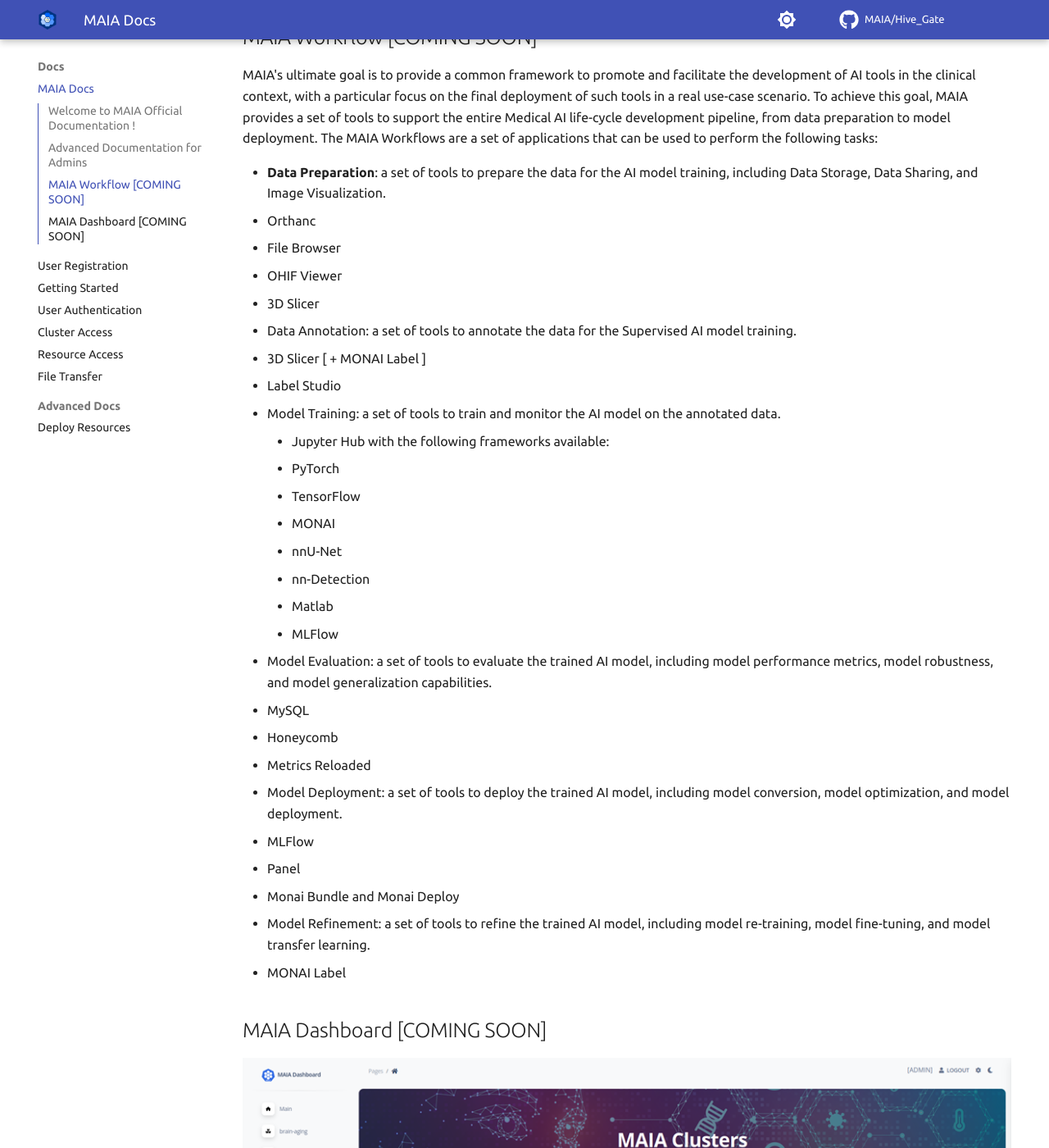
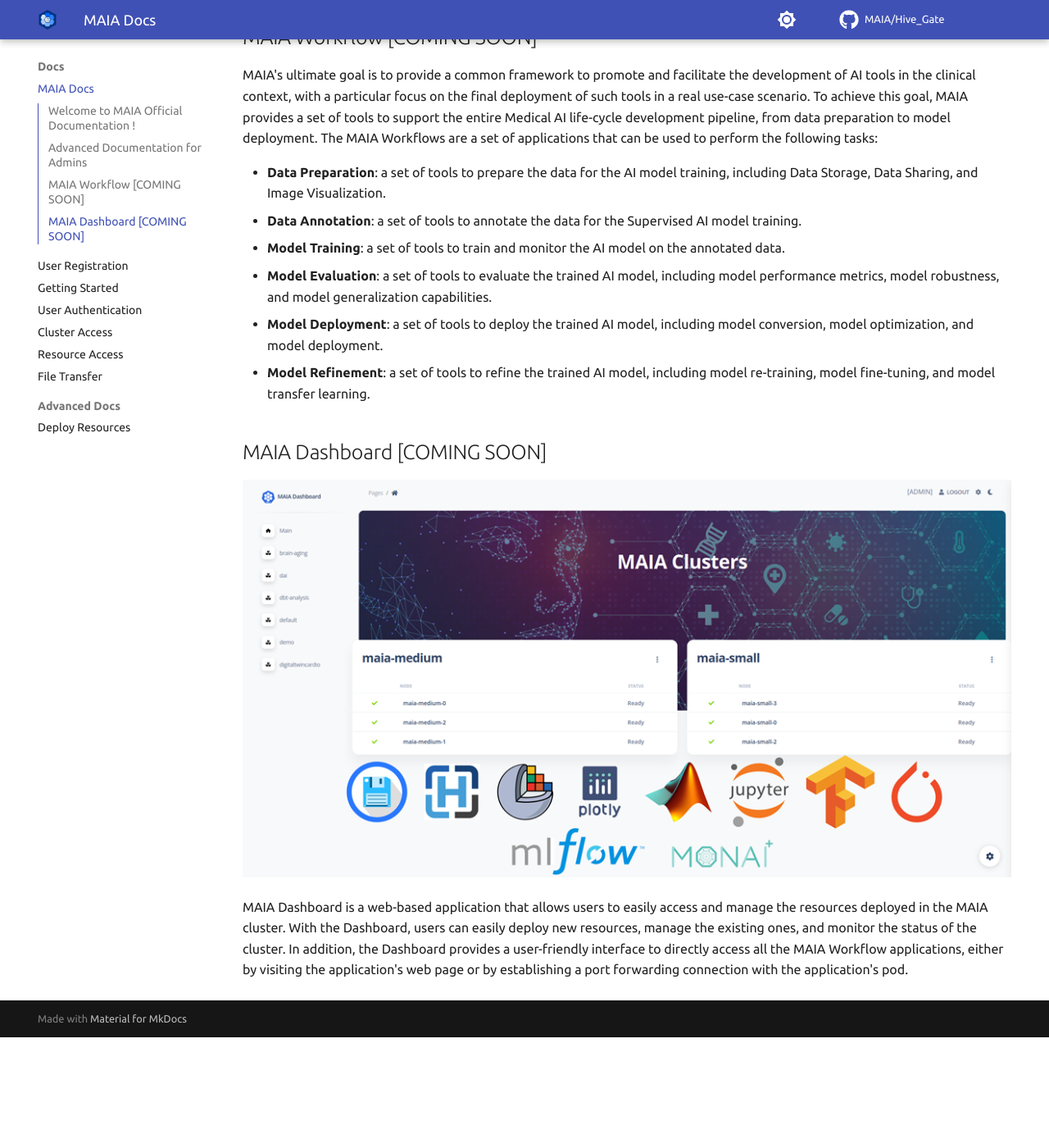
Before and after one commit to MAIA-KTH/MAIA-KTH.github.io, an MkDocs documentation site: the page built from docs/docs.md, in a window 1280 px wide and 1400 px high, scrolled down 792 px. Shown: the whole window at 82% size. Built offline with MkDocs 1.6.1 and Material for MkDocs 9.7.7, drawn with Linux system fonts in a browser that asks for light colours; after the commit the page ends 2057 px from its top, so only the background shows below that.

Commit message:
Docs Updated

```diff
--- a/docs/docs.md
+++ b/docs/docs.md
@@ -26,33 +26,12 @@ To achieve this goal, MAIA provides a set of tools to support the entire Medical
 The MAIA Workflows are a set of applications that can be used to perform the following tasks:
 
 - **Data Preparation**: a set of tools to prepare the data for the AI model training, including Data Storage, Data Sharing, and Image Visualization.
-  - Orthanc
-  - File Browser
-  - OHIF Viewer
-  - 3D Slicer
+- **Data Annotation**: a set of tools to annotate the data for the Supervised AI model training.
+- **Model Training**: a set of tools to train and monitor the AI model on the annotated data.
+- **Model Evaluation**: a set of tools to evaluate the trained AI model, including model performance metrics, model robustness, and model generalization capabilities.
+- **Model Deployment**: a set of tools to deploy the trained AI model, including model conversion, model optimization, and model deployment.
+- **Model Refinement**: a set of tools to refine the trained AI model, including model re-training, model fine-tuning, and model transfer learning.
 
-- Data Annotation: a set of tools to annotate the data for the Supervised AI model training.
-  - 3D Slicer [ + MONAI Label ]
-  - Label Studio
-- Model Training: a set of tools to train and monitor the AI model on the annotated data.
-    - Jupyter Hub with the following frameworks available:
-      - PyTorch
-      - TensorFlow
-      - MONAI
-      - nnU-Net
-      - nn-Detection
-    - Matlab
-    - MLFlow
-- Model Evaluation: a set of tools to evaluate the trained AI model, including model performance metrics, model robustness, and model generalization capabilities.
-  - MySQL
-  - Honeycomb
-  - Metrics Reloaded
-- Model Deployment: a set of tools to deploy the trained AI model, including model conversion, model optimization, and model deployment.
-  - MLFlow
-  - Panel
-  - Monai Bundle and Monai Deploy
-- Model Refinement: a set of tools to refine the trained AI model, including model re-training, model fine-tuning, and model transfer learning.
-  -  MONAI Label
 
 ## MAIA Dashboard [COMING SOON]
 ![img.png](images/Dashboard.png)
```
